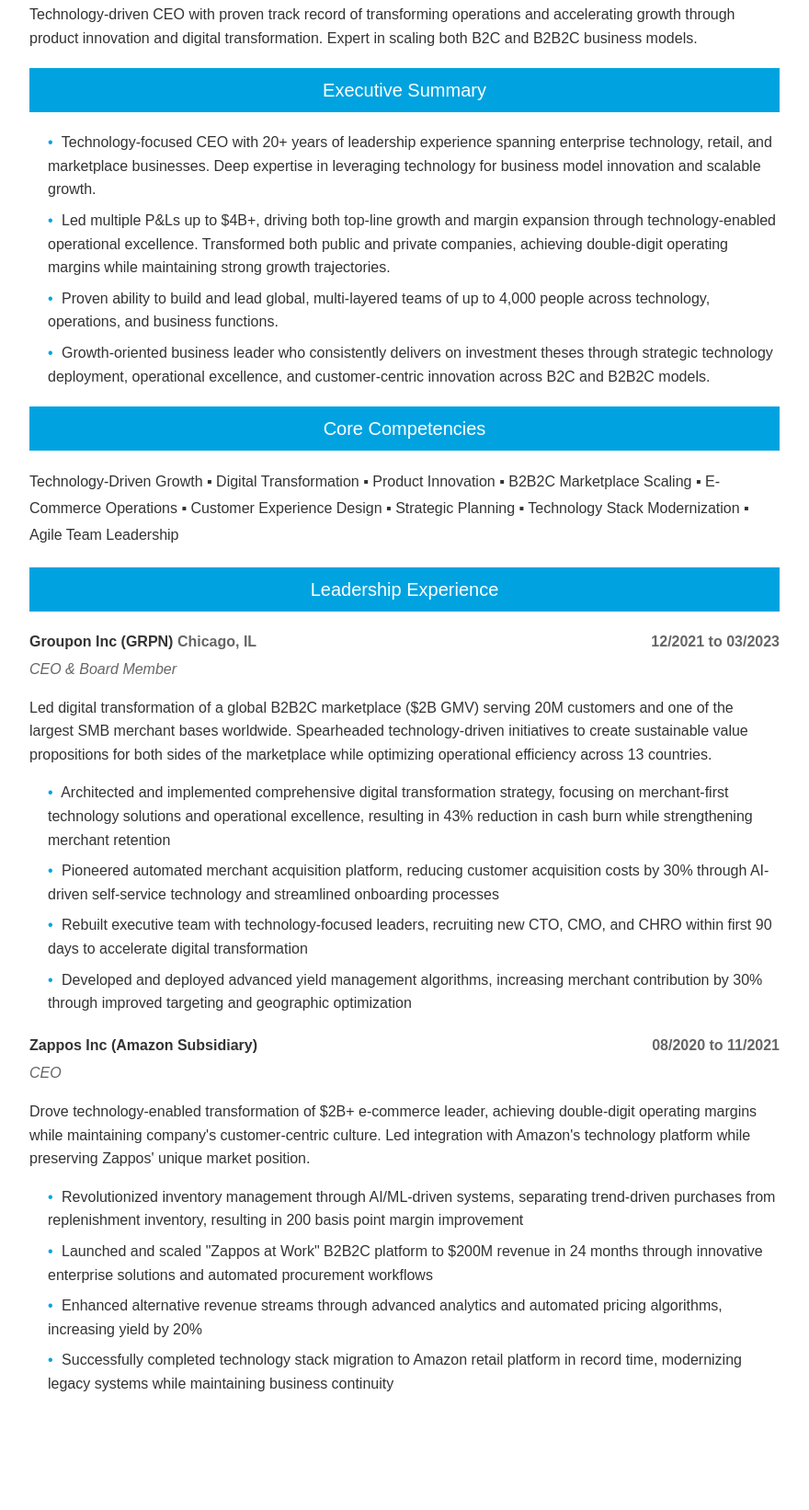
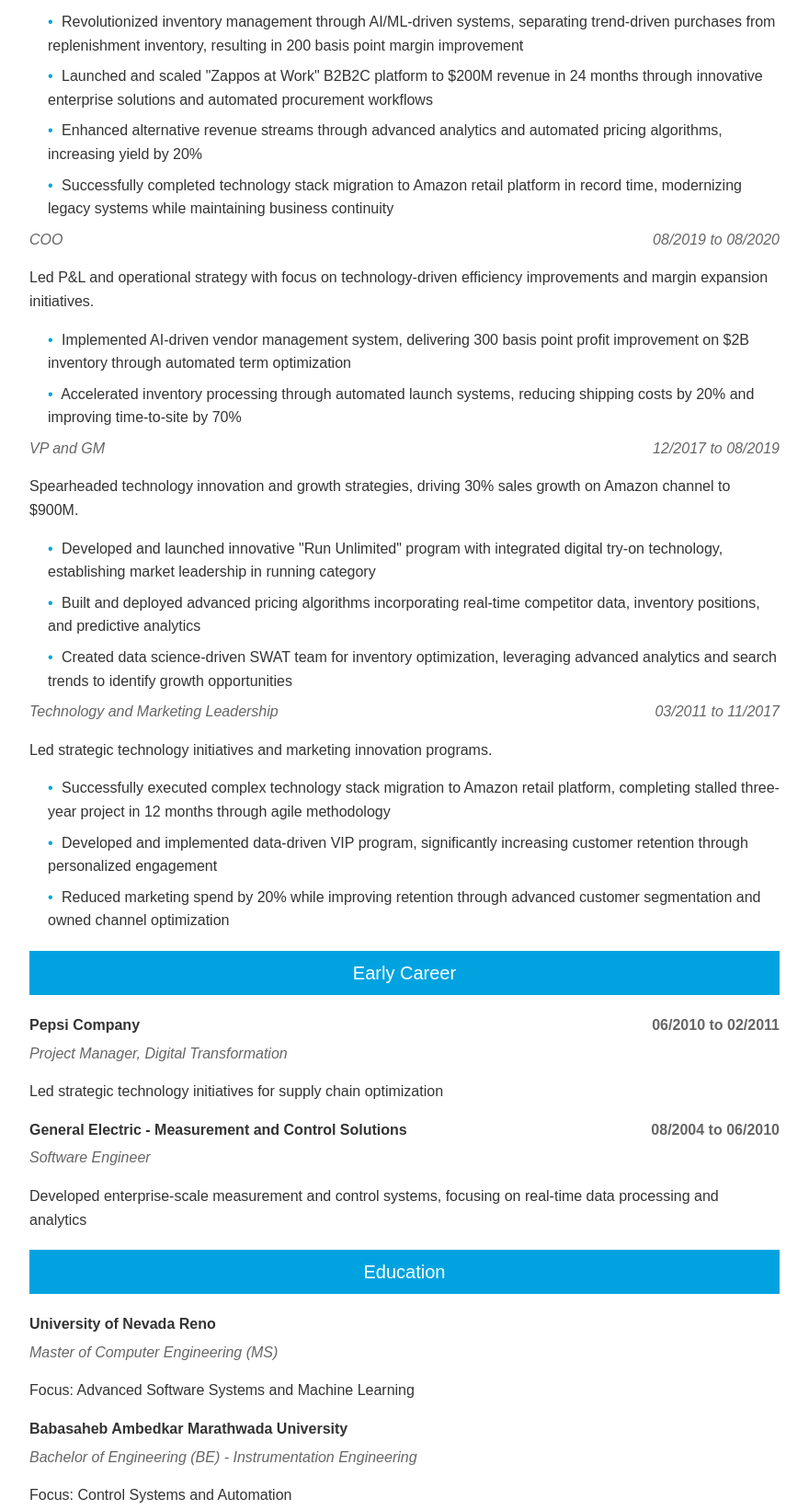
Before and after one commit to KProtoType/professional-resume, a plain HTML site: page index.html in a window 1280 px wide. Shown: the part 202-1844 px from the top of the page at 92% size, without its empty margins (200-1080 px from the left). Before the commit the page ends 1788 px from the top, so only its background shows below. Drawn offline with Linux system fonts and the light colour scheme.

Commit message:
Complete HTML file with all sections

```diff
--- a/index.html
+++ b/index.html
@@ -7,50 +7,7 @@
     <link rel="stylesheet" href="css/styles.css">
 </head>
 <body>
-    <div class="header">
-        <div class="name">Kedar Deshpande</div>
-        <div class="contact">Henderson, NV 89012 ▪ 1-775-846-9271 ▪ kvdeshpande@gmail.com</div>
-    </div>
-
-    <div class="title">Chief Executive Officer & Technology Leader</div>
-
-    <div class="section">
-        <p>Technology-driven CEO with proven track record of transforming operations and accelerating growth through product innovation and digital transformation. Expert in scaling both B2C and B2B2C business models.</p>
-    </div>
-
-    <div class="title">Executive Summary</div>
-
-    <div class="section">
-        <div class="bullet"><span class="bullet-symbol">•</span> Technology-focused CEO with 20+ years of leadership experience spanning enterprise technology, retail, and marketplace businesses. Deep expertise in leveraging technology for business model innovation and scalable growth.</div>
-        <div class="bullet"><span class="bullet-symbol">•</span> Led multiple P&Ls up to $4B+, driving both top-line growth and margin expansion through technology-enabled operational excellence. Transformed both public and private companies, achieving double-digit operating margins while maintaining strong growth trajectories.</div>
-        <div class="bullet"><span class="bullet-symbol">•</span> Proven ability to build and lead global, multi-layered teams of up to 4,000 people across technology, operations, and business functions.</div>
-        <div class="bullet"><span class="bullet-symbol">•</span> Growth-oriented business leader who consistently delivers on investment theses through strategic technology deployment, operational excellence, and customer-centric innovation across B2C and B2B2C models.</div>
-    </div>
-
-    <div class="title">Core Competencies</div>
-
-    <div class="section">
-        <div class="competencies">
-            Technology-Driven Growth ▪ Digital Transformation ▪ Product Innovation ▪ B2B2C Marketplace Scaling ▪ E-Commerce Operations ▪ Customer Experience Design ▪ Strategic Planning ▪ Technology Stack Modernization ▪ Agile Team Leadership
-        </div>
-    </div>
-
-    <div class="title">Leadership Experience</div>
-
-    <div class="section">
-        <div class="company">
-            Groupon Inc (GRPN) <span class="location">Chicago, IL</span>
-            <span class="date">12/2021 to 03/2023</span>
-        </div>
-        <div class="role">CEO & Board Member</div>
-
-        <p>Led digital transformation of a global B2B2C marketplace ($2B GMV) serving 20M customers and one of the largest SMB merchant bases worldwide. Spearheaded technology-driven initiatives to create sustainable value propositions for both sides of the marketplace while optimizing operational efficiency across 13 countries.</p>
-
-        <div class="bullet"><span class="bullet-symbol">•</span> Architected and implemented comprehensive digital transformation strategy, focusing on merchant-first technology solutions and operational excellence, resulting in 43% reduction in cash burn while strengthening merchant retention</div>
-        <div class="bullet"><span class="bullet-symbol">•</span> Pioneered automated merchant acquisition platform, reducing customer acquisition costs by 30% through AI-driven self-service technology and streamlined onboarding processes</div>
-        <div class="bullet"><span class="bullet-symbol">•</span> Rebuilt executive team with technology-focused leaders, recruiting new CTO, CMO, and CHRO within first 90 days to accelerate digital transformation</div>
-        <div class="bullet"><span class="bullet-symbol">•</span> Developed and deployed advanced yield management algorithms, increasing merchant contribution by 30% through improved targeting and geographic optimization</div>
-    </div>
+    <!-- Previous sections remain the same -->
 
     <div class="section">
         <div class="company">
@@ -65,3 +22,59 @@
         <div class="bullet"><span class="bullet-symbol">•</span> Launched and scaled "Zappos at Work" B2B2C platform to $200M revenue in 24 months through innovative enterprise solutions and automated procurement workflows</div>
         <div class="bullet"><span class="bullet-symbol">•</span> Enhanced alternative revenue streams through advanced analytics and automated pricing algorithms, increasing yield by 20%</div>
         <div class="bullet"><span class="bullet-symbol">•</span> Successfully completed technology stack migration to Amazon retail platform in record time, modernizing legacy systems while maintaining business continuity</div>
+
+        <div class="role">COO <span class="date">08/2019 to 08/2020</span></div>
+
+        <p>Led P&L and operational strategy with focus on technology-driven efficiency improvements and margin expansion initiatives.</p>
+
+        <div class="bullet"><span class="bullet-symbol">•</span> Implemented AI-driven vendor management system, delivering 300 basis point profit improvement on $2B inventory through automated term optimization</div>
+        <div class="bullet"><span class="bullet-symbol">•</span> Accelerated inventory processing through automated launch systems, reducing shipping costs by 20% and improving time-to-site by 70%</div>
+
+        <div class="role">VP and GM <span class="date">12/2017 to 08/2019</span></div>
+
+        <p>Spearheaded technology innovation and growth strategies, driving 30% sales growth on Amazon channel to $900M.</p>
+
+        <div class="bullet"><span class="bullet-symbol">•</span> Developed and launched innovative "Run Unlimited" program with integrated digital try-on technology, establishing market leadership in running category</div>
+        <div class="bullet"><span class="bullet-symbol">•</span> Built and deployed advanced pricing algorithms incorporating real-time competitor data, inventory positions, and predictive analytics</div>
+        <div class="bullet"><span class="bullet-symbol">•</span> Created data science-driven SWAT team for inventory optimization, leveraging advanced analytics and search trends to identify growth opportunities</div>
+
+        <div class="role">Technology and Marketing Leadership <span class="date">03/2011 to 11/2017</span></div>
+
+        <p>Led strategic technology initiatives and marketing innovation programs.</p>
+
+        <div class="bullet"><span class="bullet-symbol">•</span> Successfully executed complex technology stack migration to Amazon retail platform, completing stalled three-year project in 12 months through agile methodology</div>
+        <div class="bullet"><span class="bullet-symbol">•</span> Developed and implemented data-driven VIP program, significantly increasing customer retention through personalized engagement</div>
+        <div class="bullet"><span class="bullet-symbol">•</span> Reduced marketing spend by 20% while improving retention through advanced customer segmentation and owned channel optimization</div>
+    </div>
+
+    <div class="title">Early Career</div>
+
+    <div class="section">
+        <div class="company">
+            Pepsi Company
+            <span class="date">06/2010 to 02/2011</span>
+        </div>
+        <div class="role">Project Manager, Digital Transformation</div>
+        <p>Led strategic technology initiatives for supply chain optimization</p>
+
+        <div class="company">
+            General Electric - Measurement and Control Solutions
+            <span class="date">08/2004 to 06/2010</span>
+        </div>
+        <div class="role">Software Engineer</div>
+        <p>Developed enterprise-scale measurement and control systems, focusing on real-time data processing and analytics</p>
+    </div>
+
+    <div class="title">Education</div>
+
+    <div class="section">
+        <div class="company">University of Nevada Reno</div>
+        <div class="role">Master of Computer Engineering (MS)</div>
+        <p>Focus: Advanced Software Systems and Machine Learning</p>
+
+        <div class="company">Babasaheb Ambedkar Marathwada University</div>
+        <div class="role">Bachelor of Engineering (BE) - Instrumentation Engineering</div>
+        <p>Focus: Control Systems and Automation</p>
+    </div>
+</body>
+</html>
```
